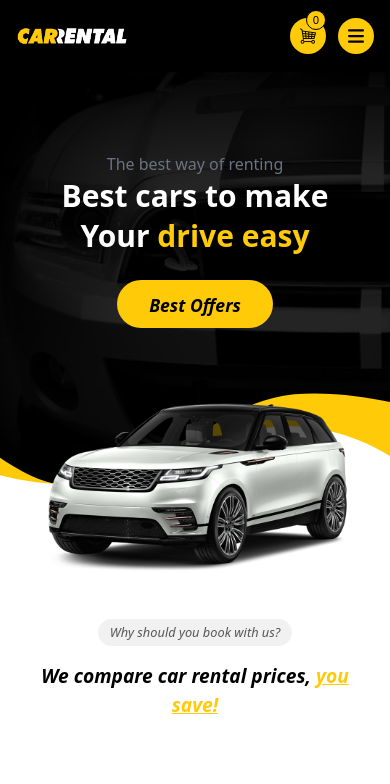
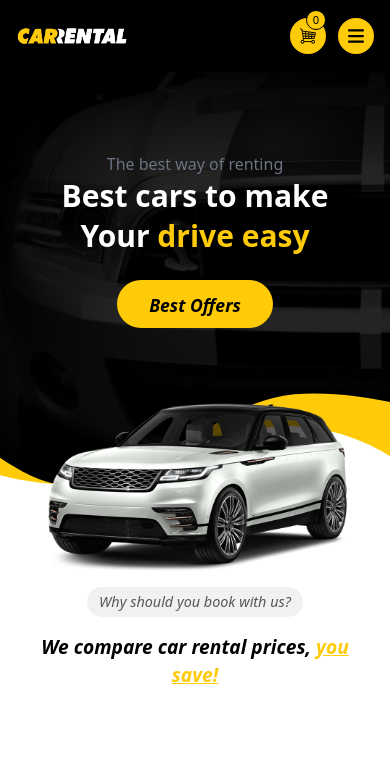
Before and after one commit to itunumide/car-rental, a React (Vite) app: page / in a window 390 px wide. Shown: the top 784 px of the page. Built offline with nearby package versions, Linux system fonts and the light colour scheme.

Commit message:
new update on home responsiveness

```diff
--- a/src/reusables/CarRental.jsx
+++ b/src/reusables/CarRental.jsx
@@ -5,7 +5,7 @@
 const CarRental = () => {
   return (
     <div className="mb-[26rem]">
-      <div className="service w-3/5 m-auto text-center">
+      <div className="service w-4/5 md:w-3/5 m-auto text-center border-2 border-black">
         <Service
         title = "Car rental and much more"
         titlebg = "#F1F1F1"
--- a/src/reusables/Service.jsx
+++ b/src/reusables/Service.jsx
@@ -1,7 +1,7 @@
 const Service = (props) => {
   return (
-    <div className="flex items-center justify-center mt-[8rem] md:mt-[4rem] flex-col font-light">
-      <p className="py-1 px-3 md:px-12 rounded-3xl text-[0.8rem] md:text-[1.5rem] italic mb-4" style={{backgroundColor: `${props.titlebg}`, color: "#575757"}}>{props.title}</p>
+    <div className="flex items-center justify-center mt-[6rem] md:mt-[4rem] flex-col font-light">
+      <p className="py-1 px-3 md:px-12 rounded-3xl text-[0.9rem] md:text-[1.5rem] italic mb-4" style={{backgroundColor: `${props.titlebg}`, color: "#575757"}}>{props.title}</p>
       <p
         className="italic text-[1.2rem] md:text-[2.7rem] font-bold"
         style={{ color: `${props.color}` }}
```
